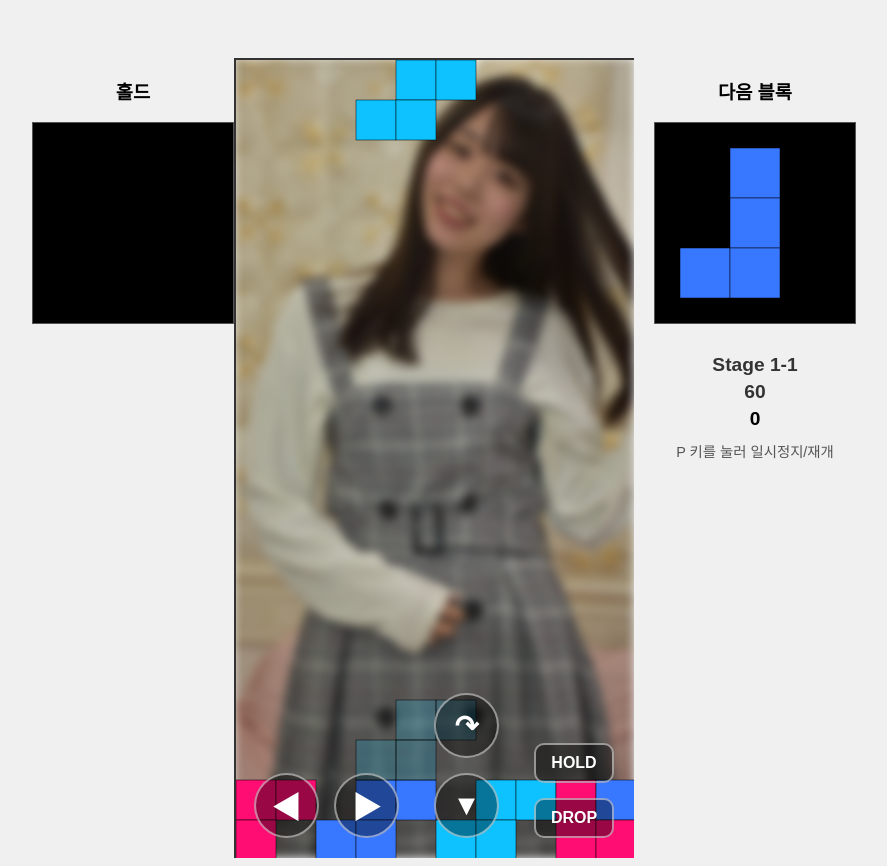
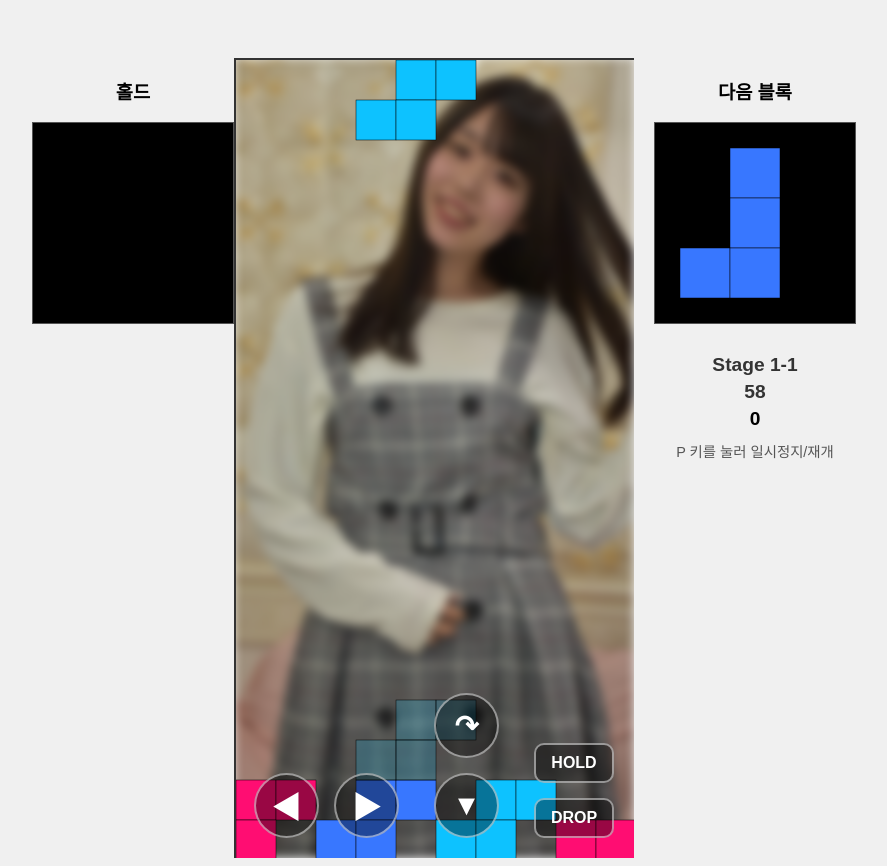
Before and after one commit to yong-wook/web-puzzle, a plain HTML site: page index.html in a window 1280 px wide. Both pictures are taken after a click on the button "Stage 1". Shown: the whole page, without its empty margins (196-1083 px from the left). Drawn offline with Linux system fonts and the light colour scheme; no server answers.

Commit message:
Fix timer and level loading logic

```diff
--- a/index.html
+++ b/index.html
@@ -77,6 +77,6 @@
         <p>게임 오버!</p>
         <p id="final-score"></p>
     </div>
-    <script type="module" src="src/main.js"></script>
+    <script type="module" src="src/main.js?t=${new Date().getTime()}"></script>
 </body>
 </html>
--- a/src/main.js
+++ b/src/main.js
@@ -21,6 +21,7 @@ const pauseMessage = document.getElementById('pause-message');
 // --- 게임 상태 변수 ---
 let selectedMajorStage;
 let currentMinorStage;
+let timerInterval; // 타이머 인터벌을 저장할 변수
 
 // --- 함수 정의 ---
 
@@ -103,7 +104,33 @@ function startGame() {
     // 선택한 스테이지의 첫 번째 레벨을 로드합니다.
     if (loadStage(selectedMajorStage, currentMinorStage)) {
         startGameLoop(); // 게임 루프를 시작합니다.
+        startTimer(); // 타이머를 시작합니다.
     }
+}
+
+/**
+ * 게임 타이머를 시작하고 매초마다 업데이트합니다.
+ */
+function startTimer() {
+    // 이전 타이머가 있다면 중지
+    if (timerInterval) {
+        clearInterval(timerInterval);
+    }
+
+    const timerDisplay = document.getElementById('timer-display');
+    let timeLeft = parseInt(timerDisplay.textContent, 10);
+
+    timerInterval = setInterval(() => {
+        timeLeft--;
+        timerDisplay.textContent = timeLeft;
+
+        if (timeLeft <= 0) {
+            clearInterval(timerInterval);
+            // TODO: 시간이 다 되었을 때 게임 오버 처리
+            stopGameLoop();
+            gameOverScreen.style.display = 'flex';
+        }
+    }, 1000);
 }
 
 /**
@@ -113,6 +140,7 @@ function onStageClear() {
     // 게임 루프를 멈추고 'Showtime'을 시작합니다.
     // 쇼타임이 끝나면 advanceToNextStage 함수가 호출됩니다.
     stopGameLoop();
+    clearInterval(timerInterval); // 타이머 중지
     startShowtime(advanceToNextStage);
 }
 
@@ -131,6 +159,7 @@ function advanceToNextStage() {
         if (loadStage(selectedMajorStage, currentMinorStage)) {
             resumeGame(); // Resume gameplay controls
             startGameLoop();
+            startTimer(); // 다음 스테이지 타이머 시작
         }
     }
 }
--- a/src/stage/stage.js
+++ b/src/stage/stage.js
@@ -7,110 +7,6 @@ export const LEVELS = [
         linesToClear: 3,
         timeLimit: 60,
         initialBoard: [
-            [VACANT, VACANT, VACANT, VACANT, VACANT, VACANT, VACANT, VACANT, VACANT, VACANT],
-            [VACANT, VACANT, VACANT, VACANT, VACANT, VACANT, VACANT, VACANT, VACANT, VACANT],
-            [VACANT, VACANT, VACANT, VACANT, VACANT, VACANT, VACANT, VACANT, VACANT, VACANT],
-            [VACANT, VACANT, VACANT, VACANT, VACANT, VACANT, VACANT, VACANT, VACANT, VACANT],
-            [VACANT, VACANT, VACANT, VACANT, VACANT, VACANT, VACANT, VACANT, VACANT, VACANT],
-            [VACANT, VACANT, VACANT, VACANT, VACANT, VACANT, VACANT, VACANT, VACANT, VACANT],
-            [VACANT, VACANT, VACANT, VACANT, VACANT, VACANT, VACANT, VACANT, VACANT, VACANT],
-            [VACANT, VACANT, VACANT, VACANT, VACANT, VACANT, VACANT, VACANT, VACANT, VACANT],
-            [VACANT, VACANT, VACANT, VACANT, VACANT, VACANT, VACANT, VACANT, VACANT, VACANT],
-            [VACANT, VACANT, VACANT, VACANT, VACANT, VACANT, VACANT, VACANT, VACANT, VACANT],
-            [VACANT, VACANT, VACANT, VACANT, VACANT, VACANT, VACANT, VACANT, VACANT, VACANT],
-            [VACANT, VACANT, VACANT, VACANT, VACANT, VACANT, VACANT, VACANT, VACANT, VACANT],
-            [VACANT, VACANT, VACANT, VACANT, VACANT, VACANT, VACANT, VACANT, VACANT, VACANT],
-            [VACANT, VACANT, VACANT, VACANT, VACANT, VACANT, VACANT, VACANT, VACANT, VACANT],
-            [VACANT, VACANT, VACANT, VACANT, VACANT, VACANT, VACANT, VACANT, VACANT, VACANT],
-            [VACANT, VACANT, VACANT, VACANT, VACANT, VACANT, VACANT, VACANT, VACANT, VACANT],
-            [VACANT, VACANT, VACANT, VACANT, VACANT, VACANT, VACANT, VACANT, VACANT, VACANT],
-            ["red", "red", VACANT, "blue", "blue", VACANT, "green", "green", "red", "blue"],
-            ["red", VACANT, "blue", "blue", VACANT, "green", "green", VACANT, "red", "red"],
-        ]
-    },
-    {
-        linesToClear: 3,
-        timeLimit: 60,
-        initialBoard: [
-            [VACANT, VACANT, VACANT, VACANT, VACANT, VACANT, VACANT, VACANT, VACANT, VACANT],
-            [VACANT, VACANT, VACANT, VACANT, VACANT, VACANT, VACANT, VACANT, VACANT, VACANT],
-            [VACANT, VACANT, VACANT, VACANT, VACANT, VACANT, VACANT, VACANT, VACANT, VACANT],
-            [VACANT, VACANT, VACANT, VACANT, VACANT, VACANT, VACANT, VACANT, VACANT, VACANT],
-            [VACANT, VACANT, VACANT, VACANT, VACANT, VACANT, VACANT, VACANT, VACANT, VACANT],
-            [VACANT, VACANT, VACANT, VACANT, VACANT, VACANT, VACANT, VACANT, VACANT, VACANT],
-            [VACANT, VACANT, VACANT, VACANT, VACANT, VACANT, VACANT, VACANT, VACANT, VACANT],
-            [VACANT, VACANT, VACANT, VACANT, VACANT, VACANT, VACANT, VACANT, VACANT, VACANT],
-            [VACANT, VACANT, VACANT, VACANT, VACANT, VACANT, VACANT, VACANT, VACANT, VACANT],
-            [VACANT, VACANT, VACANT, VACANT, VACANT, VACANT, VACANT, VACANT, VACANT, VACANT],
-            [VACANT, VACANT, VACANT, VACANT, VACANT, VACANT, VACANT, VACANT, VACANT, VACANT],
-            [VACANT, VACANT, VACANT, VACANT, VACANT, VACANT, VACANT, VACANT, VACANT, VACANT],
-            [VACANT, VACANT, VACANT, VACANT, VACANT, VACANT, VACANT, VACANT, VACANT, VACANT],
-            [VACANT, VACANT, VACANT, VACANT, VACANT, VACANT, VACANT, VACANT, VACANT, VACANT],
-            [VACANT, VACANT, VACANT, VACANT, VACANT, VACANT, VACANT, VACANT, VACANT, VACANT],
-            [VACANT, VACANT, VACANT, VACANT, VACANT, VACANT, VACANT, VACANT, VACANT, VACANT],
-            ["orange", "orange", VACANT, "cyan", "cyan", VACANT, "purple", "purple", VACANT, VACANT],
-            ["orange", VACANT, "cyan", "cyan", VACANT, "purple", "purple", VACANT, "orange", "orange"],
-            [VACANT, "cyan", "cyan", VACANT, "purple", "purple", VACANT, "orange", "orange", VACANT]
-        ]
-    },
-    {
-        linesToClear: 3,
-        timeLimit: 60,
-        initialBoard: [
-            [VACANT, VACANT, VACANT, VACANT, VACANT, VACANT, VACANT, VACANT, VACANT, VACANT],
-            [VACANT, VACANT, VACANT, VACANT, VACANT, VACANT, VACANT, VACANT, VACANT, VACANT],
-            [VACANT, VACANT, VACANT, VACANT, VACANT, VACANT, VACANT, VACANT, VACANT, VACANT],
-            [VACANT, VACANT, VACANT, VACANT, VACANT, VACANT, VACANT, VACANT, VACANT, VACANT],
-            [VACANT, VACANT, VACANT, VACANT, VACANT, VACANT, VACANT, VACANT, VACANT, VACANT],
-            [VACANT, VACANT, VACANT, VACANT, VACANT, VACANT, VACANT, VACANT, VACANT, VACANT],
-            [VACANT, VACANT, VACANT, VACANT, VACANT, VACANT, VACANT, VACANT, VACANT, VACANT],
-            [VACANT, VACANT, VACANT, VACANT, VACANT, VACANT, VACANT, VACANT, VACANT, VACANT],
-            [VACANT, VACANT, VACANT, VACANT, VACANT, VACANT, VACANT, VACANT, VACANT, VACANT],
-            [VACANT, VACANT, VACANT, VACANT, VACANT, VACANT, VACANT, VACANT, VACANT, VACANT],
-            [VACANT, VACANT, VACANT, VACANT, VACANT, VACANT, VACANT, VACANT, VACANT, VACANT],
-            [VACANT, VACANT, VACANT, VACANT, VACANT, VACANT, VACANT, VACANT, VACANT, VACANT],
-            [VACANT, VACANT, VACANT, VACANT, VACANT, VACANT, VACANT, VACANT, VACANT, VACANT],
-            [VACANT, VACANT, VACANT, VACANT, VACANT, VACANT, VACANT, VACANT, VACANT, VACANT],
-            [VACANT, VACANT, VACANT, VACANT, VACANT, VACANT, VACANT, VACANT, VACANT, VACANT],
-            ["red", "red", VACANT, "blue", "blue", VACANT, "green", "green", VACANT, VACANT],
-            ["red", VACANT, "blue", "blue", VACANT, "green", "green", VACANT, "red", "red"],
-            [VACANT, "blue", "blue", VACANT, "green", "green", VACANT, "red", "red", VACANT],
-            ["purple", "purple", VACANT, "orange", "orange", VACANT, "cyan", "cyan", VACANT, VACANT],
-            ["purple", VACANT, "orange", "orange", VACANT, "cyan", "cyan", VACANT, "purple", "purple"]
-        ]
-    },
-    {
-        linesToClear: 3,
-        timeLimit: 60,
-        initialBoard: [
-            [VACANT, VACANT, VACANT, VACANT, VACANT, VACANT, VACANT, VACANT, VACANT, VACANT],
-            [VACANT, VACANT, VACANT, VACANT, VACANT, VACANT, VACANT, VACANT, VACANT, VACANT],
-            [VACANT, VACANT, VACANT, VACANT, VACANT, VACANT, VACANT, VACANT, VACANT, VACANT],
-            [VACANT, VACANT, VACANT, VACANT, VACANT, VACANT, VACANT, VACANT, VACANT, VACANT],
-            [VACANT, VACANT, VACANT, VACANT, VACANT, VACANT, VACANT, VACANT, VACANT, VACANT],
-            [VACANT, VACANT, VACANT, VACANT, VACANT, VACANT, VACANT, VACANT, VACANT, VACANT],
-            [VACANT, VACANT, VACANT, VACANT, VACANT, VACANT, VACANT, VACANT, VACANT, VACANT],
-            [VACANT, VACANT, VACANT, VACANT, VACANT, VACANT, VACANT, VACANT, VACANT, VACANT],
-            [VACANT, VACANT, VACANT, VACANT, VACANT, VACANT, VACANT, VACANT, VACANT, VACANT],
-            [VACANT, VACANT, VACANT, VACANT, VACANT, VACANT, VACANT, VACANT, VACANT, VACANT],
-            [VACANT, VACANT, VACANT, VACANT, VACANT, VACANT, VACANT, VACANT, VACANT, VACANT],
-            [VACANT, VACANT, VACANT, VACANT, VACANT, VACANT, VACANT, VACANT, VACANT, VACANT],
-            [VACANT, VACANT, VACANT, VACANT, VACANT, VACANT, VACANT, VACANT, VACANT, VACANT],
-            [VACANT, VACANT, VACANT, VACANT, VACANT, VACANT, VACANT, VACANT, VACANT, VACANT],
-            ["red", "red", VACANT, "blue", "blue", VACANT, "green", "green", VACANT, VACANT],
-            ["red", VACANT, "blue", "blue", VACANT, "green", "green", VACANT, "red", "red"],
-            [VACANT, "blue", "blue", VACANT, "green", "green", VACANT, "red", "red", VACANT],
-            ["purple", "purple", VACANT, "orange", "orange", VACANT, "cyan", "cyan", VACANT, VACANT],
-            ["purple", VACANT, "orange", "orange", VACANT, "cyan", "cyan", VACANT, "purple", "purple"],
-            ["yellow", "yellow", VACANT, "red", "red", VACANT, "blue", "blue", VACANT, VACANT]
-        ]
-    },
-
-    {
-        linesToClear: 3,
-        timeLimit: 60,
-        initialBoard: [
-            [VACANT, VACANT, VACANT, VACANT, VACANT, VACANT, VACANT, VACANT, VACANT, VACANT],
             [VACANT, VACANT, VACANT, VACANT, VACANT, VACANT, VACANT, VACANT, VACANT, VACANT],
             [VACANT, VACANT, VACANT, VACANT, VACANT, VACANT, VACANT, VACANT, VACANT, VACANT],
             [VACANT, VACANT, VACANT, VACANT, VACANT, VACANT, VACANT, VACANT, VACANT, VACANT],
@@ -174,7 +70,6 @@ export const LEVELS = [
             [VACANT, VACANT, VACANT, VACANT, VACANT, VACANT, VACANT, VACANT, VACANT, VACANT],
             [VACANT, VACANT, VACANT, VACANT, VACANT, VACANT, VACANT, VACANT, VACANT, VACANT],
             [VACANT, VACANT, VACANT, VACANT, VACANT, VACANT, VACANT, VACANT, VACANT, VACANT],
-            [VACANT, VACANT, VACANT, VACANT, VACANT, VACANT, VACANT, VACANT, VACANT, VACANT],
             ["red", "red", VACANT, "blue", "blue", VACANT, "green", "green", VACANT, VACANT],
             ["red", VACANT, "blue", "blue", VACANT, "green", "green", VACANT, "red", "red"],
             [VACANT, "blue", "blue", VACANT, "green", "green", VACANT, "red", "red", VACANT],
@@ -200,6 +95,82 @@ export const LEVELS = [
             [VACANT, VACANT, VACANT, VACANT, VACANT, VACANT, VACANT, VACANT, VACANT, VACANT],
             [VACANT, VACANT, VACANT, VACANT, VACANT, VACANT, VACANT, VACANT, VACANT, VACANT],
             [VACANT, VACANT, VACANT, VACANT, VACANT, VACANT, VACANT, VACANT, VACANT, VACANT],
+            [VACANT, VACANT, VACANT, VACANT, VACANT, VACANT, VACANT, VACANT, VACANT, VACANT],
+            [VACANT, VACANT, VACANT, VACANT, VACANT, VACANT, VACANT, VACANT, VACANT, VACANT],
+            [VACANT, VACANT, VACANT, VACANT, VACANT, VACANT, VACANT, VACANT, VACANT, VACANT],
+            ["red", "red", VACANT, "blue", "blue", VACANT, "green", "green", VACANT, VACANT],
+            ["red", VACANT, "blue", "blue", VACANT, "green", "green", VACANT, "red", "red"],
+        ]
+    },
+    {
+        linesToClear: 3,
+        timeLimit: 60,
+        initialBoard: [
+            [VACANT, VACANT, VACANT, VACANT, VACANT, VACANT, VACANT, VACANT, VACANT, VACANT],
+            [VACANT, VACANT, VACANT, VACANT, VACANT, VACANT, VACANT, VACANT, VACANT, VACANT],
+            [VACANT, VACANT, VACANT, VACANT, VACANT, VACANT, VACANT, VACANT, VACANT, VACANT],
+            [VACANT, VACANT, VACANT, VACANT, VACANT, VACANT, VACANT, VACANT, VACANT, VACANT],
+            [VACANT, VACANT, VACANT, VACANT, VACANT, VACANT, VACANT, VACANT, VACANT, VACANT],
+            [VACANT, VACANT, VACANT, VACANT, VACANT, VACANT, VACANT, VACANT, VACANT, VACANT],
+            [VACANT, VACANT, VACANT, VACANT, VACANT, VACANT, VACANT, VACANT, VACANT, VACANT],
+            [VACANT, VACANT, VACANT, VACANT, VACANT, VACANT, VACANT, VACANT, VACANT, VACANT],
+            [VACANT, VACANT, VACANT, VACANT, VACANT, VACANT, VACANT, VACANT, VACANT, VACANT],
+            [VACANT, VACANT, VACANT, VACANT, VACANT, VACANT, VACANT, VACANT, VACANT, VACANT],
+            [VACANT, VACANT, VACANT, VACANT, VACANT, VACANT, VACANT, VACANT, VACANT, VACANT],
+            [VACANT, VACANT, VACANT, VACANT, VACANT, VACANT, VACANT, VACANT, VACANT, VACANT],
+            [VACANT, VACANT, VACANT, VACANT, VACANT, VACANT, VACANT, VACANT, VACANT, VACANT],
+            [VACANT, VACANT, VACANT, VACANT, VACANT, VACANT, VACANT, VACANT, VACANT, VACANT],
+            [VACANT, VACANT, VACANT, VACANT, VACANT, VACANT, VACANT, VACANT, VACANT, VACANT],
+            [VACANT, VACANT, VACANT, VACANT, VACANT, VACANT, VACANT, VACANT, VACANT, VACANT],
+            ["orange", "orange", VACANT, "cyan", "cyan", VACANT, "purple", "purple", VACANT, VACANT],
+            ["orange", VACANT, "cyan", "cyan", VACANT, "purple", "purple", VACANT, "orange", "orange"],
+            [VACANT, "cyan", "cyan", VACANT, "purple", "purple", VACANT, "orange", "orange", VACANT]
+        ]
+    },
+    {
+        linesToClear: 4,
+        timeLimit: 60,
+        initialBoard: [
+            [VACANT, VACANT, VACANT, VACANT, VACANT, VACANT, VACANT, VACANT, VACANT, VACANT],
+            [VACANT, VACANT, VACANT, VACANT, VACANT, VACANT, VACANT, VACANT, VACANT, VACANT],
+            [VACANT, VACANT, VACANT, VACANT, VACANT, VACANT, VACANT, VACANT, VACANT, VACANT],
+            [VACANT, VACANT, VACANT, VACANT, VACANT, VACANT, VACANT, VACANT, VACANT, VACANT],
+            [VACANT, VACANT, VACANT, VACANT, VACANT, VACANT, VACANT, VACANT, VACANT, VACANT],
+            [VACANT, VACANT, VACANT, VACANT, VACANT, VACANT, VACANT, VACANT, VACANT, VACANT],
+            [VACANT, VACANT, VACANT, VACANT, VACANT, VACANT, VACANT, VACANT, VACANT, VACANT],
+            [VACANT, VACANT, VACANT, VACANT, VACANT, VACANT, VACANT, VACANT, VACANT, VACANT],
+            [VACANT, VACANT, VACANT, VACANT, VACANT, VACANT, VACANT, VACANT, VACANT, VACANT],
+            [VACANT, VACANT, VACANT, VACANT, VACANT, VACANT, VACANT, VACANT, VACANT, VACANT],
+            [VACANT, VACANT, VACANT, VACANT, VACANT, VACANT, VACANT, VACANT, VACANT, VACANT],
+            [VACANT, VACANT, VACANT, VACANT, VACANT, VACANT, VACANT, VACANT, VACANT, VACANT],
+            [VACANT, VACANT, VACANT, VACANT, VACANT, VACANT, VACANT, VACANT, VACANT, VACANT],
+            [VACANT, VACANT, VACANT, VACANT, VACANT, VACANT, VACANT, VACANT, VACANT, VACANT],
+            [VACANT, VACANT, VACANT, VACANT, VACANT, VACANT, VACANT, VACANT, VACANT, VACANT],
+            ["red", "red", VACANT, "blue", "blue", VACANT, "green", "green", VACANT, VACANT],
+            ["red", VACANT, "blue", "blue", VACANT, "green", "green", VACANT, "red", "red"],
+            [VACANT, "blue", "blue", VACANT, "green", "green", VACANT, "red", "red", VACANT],
+            ["purple", "purple", VACANT, "orange", "orange", VACANT, "cyan", "cyan", VACANT, VACANT],
+            ["purple", VACANT, "orange", "orange", VACANT, "cyan", "cyan", VACANT, "purple", "purple"]
+        ]
+    },
+    {
+        linesToClear: 5,
+        timeLimit: 60,
+        initialBoard: [
+            [VACANT, VACANT, VACANT, VACANT, VACANT, VACANT, VACANT, VACANT, VACANT, VACANT],
+            [VACANT, VACANT, VACANT, VACANT, VACANT, VACANT, VACANT, VACANT, VACANT, VACANT],
+            [VACANT, VACANT, VACANT, VACANT, VACANT, VACANT, VACANT, VACANT, VACANT, VACANT],
+            [VACANT, VACANT, VACANT, VACANT, VACANT, VACANT, VACANT, VACANT, VACANT, VACANT],
+            [VACANT, VACANT, VACANT, VACANT, VACANT, VACANT, VACANT, VACANT, VACANT, VACANT],
+            [VACANT, VACANT, VACANT, VACANT, VACANT, VACANT, VACANT, VACANT, VACANT, VACANT],
+            [VACANT, VACANT, VACANT, VACANT, VACANT, VACANT, VACANT, VACANT, VACANT, VACANT],
+            [VACANT, VACANT, VACANT, VACANT, VACANT, VACANT, VACANT, VACANT, VACANT, VACANT],
+            [VACANT, VACANT, VACANT, VACANT, VACANT, VACANT, VACANT, VACANT, VACANT, VACANT],
+            [VACANT, VACANT, VACANT, VACANT, VACANT, VACANT, VACANT, VACANT, VACANT, VACANT],
+            [VACANT, VACANT, VACANT, VACANT, VACANT, VACANT, VACANT, VACANT, VACANT, VACANT],
+            [VACANT, VACANT, VACANT, VACANT, VACANT, VACANT, VACANT, VACANT, VACANT, VACANT],
+            [VACANT, VACANT, VACANT, VACANT, VACANT, VACANT, VACANT, VACANT, VACANT, VACANT],
+            [VACANT, VACANT, VACANT, VACANT, VACANT, VACANT, VACANT, VACANT, VACANT, VACANT],
             ["red", "red", VACANT, "blue", "blue", VACANT, "green", "green", VACANT, VACANT],
             ["red", VACANT, "blue", "blue", VACANT, "green", "green", VACANT, "red", "red"],
             [VACANT, "blue", "blue", VACANT, "green", "green", VACANT, "red", "red", VACANT],
@@ -208,7 +179,7 @@ export const LEVELS = [
             ["yellow", "yellow", VACANT, "red", "red", VACANT, "blue", "blue", VACANT, VACANT]
         ]
     },
-
+    // Stage 4 levels
     {
         linesToClear: 3,
         timeLimit: 60,
@@ -322,7 +293,7 @@ function createEmptyInitialBoard() {
 }
 
 export function loadStage(majorStage, minorStage) {
-    const levelIndex = (majorStage - 1) * 4 + (minorStage - 1);
+    const levelIndex = (minorStage - 1);
 
     if (levelIndex >= LEVELS.length) {
         console.log("All stages cleared!");
```
Also changed, not shown: images/backgrounds/stage-4/1.jpg (added), images/backgrounds/stage-4/10.jpg (added), images/backgrounds/stage-4/11.jpg (added), images/backgrounds/stage-4/12.jpg (added), images/backgrounds/stage-4/2.jpg (added), images/backgrounds/stage-4/3.jpg (added), images/backgrounds/stage-4/4.jpg (added), images/backgrounds/stage-4/5.jpg (added), images/backgrounds/stage-4/54594633412_7dd922f607_c.jpg (added), images/backgrounds/stage-4/6.jpg (added), images/backgrounds/stage-4/7.jpg (added), images/backgrounds/stage-4/8.jpg (added), images/backgrounds/stage-4/9.jpg (added).
